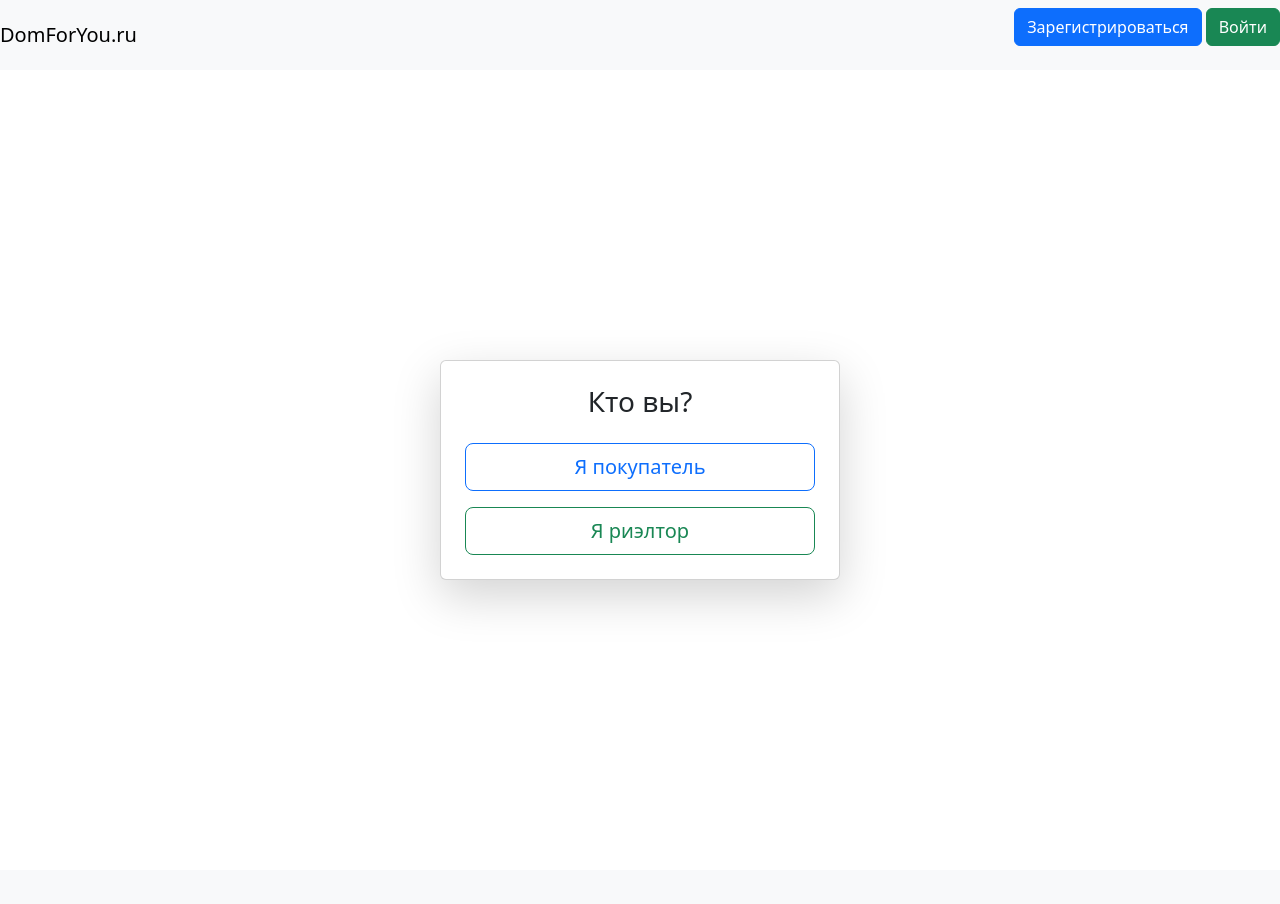
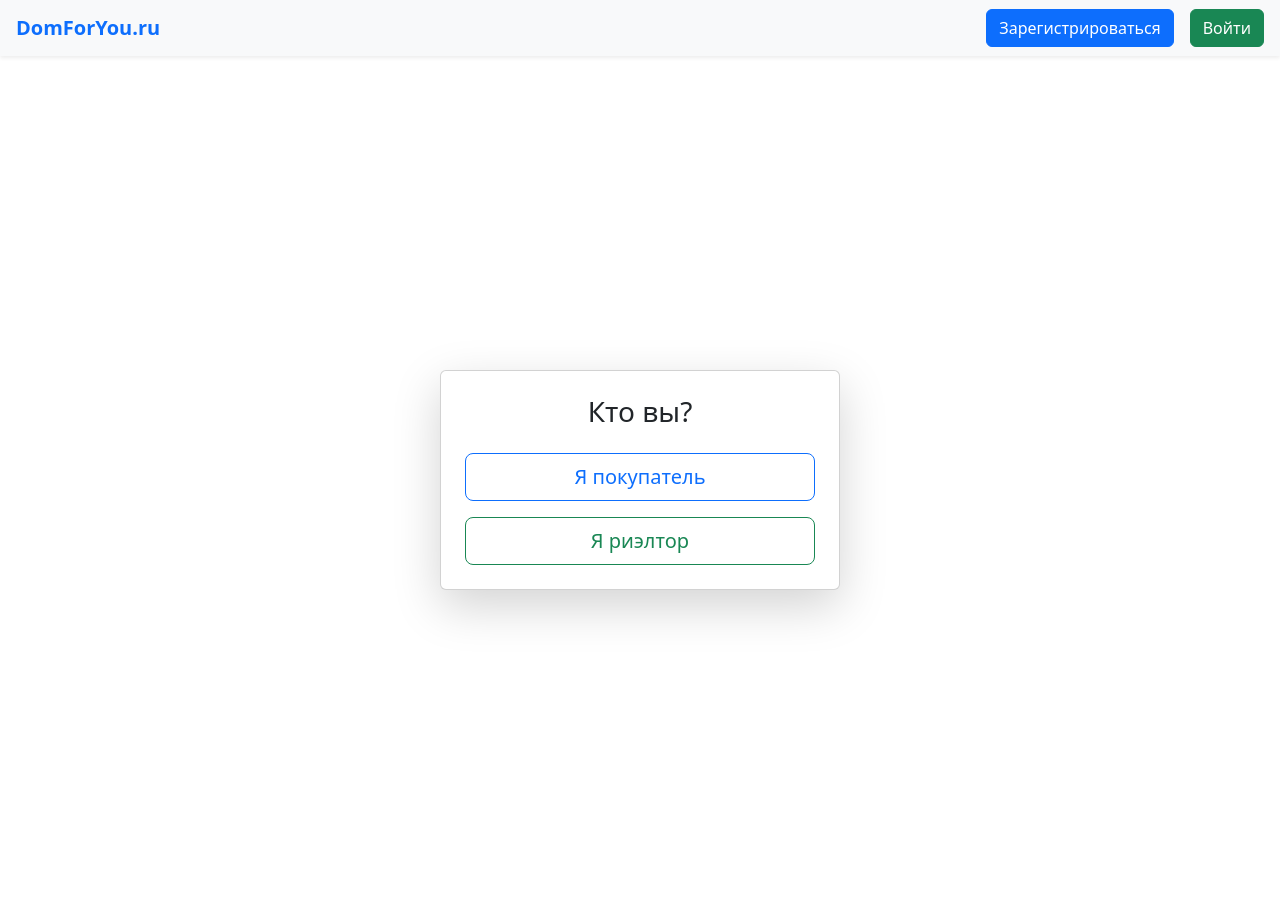
Before and after one commit to pashaa66/ikbfu-1-year-practice, a Flask app: page /register in a window 1280 px wide. Before the commit the page ends 602 px from the top, so only its background shows below. Run offline with Flask 3, Linux system fonts and the light colour scheme.

Commit message:
Updated base template Added template for announcements page, styele.css file for styles Removed field in user model

```diff
--- a/data/users.py
+++ b/data/users.py
@@ -19,7 +19,6 @@ class User(SqlAlchemyBase, UserMixin, SerializerMixin):
     phone_number = sqlalchemy.Column(sqlalchemy.
                                      String, unique=True, nullable=True)
     experience = sqlalchemy.Column(sqlalchemy.Integer, nullable=True)
-    # deals = sqlalchemy.Column(sqlalchemy.Integer, nullable=True)
     role = sqlalchemy.Column(sqlalchemy.String, nullable=True)
     profile_picture = sqlalchemy.Column(sqlalchemy.String, nullable=True)
     hashed_password = sqlalchemy.Column(sqlalchemy.String, nullable=True)
--- /dev/null
+++ b/static/css/style.css
@@ -0,0 +1,11 @@
+.navbar-brand img {
+    border-radius: 50%;
+    object-fit: cover;
+}
+
+.avatar-sm {
+    width: 40px;
+    height: 40px;
+    border-radius: 50%;
+    object-fit: cover;
+}
--- a/templates/base.html
+++ b/templates/base.html
@@ -1,30 +1,45 @@
 <!doctype html>
-<html lang="en">
+<html lang="ru">
 <head>
     <meta charset="utf-8">
-    <meta name="viewport" content="width=device-width, initial-scale=1, shrink-to-fit=no">
-    <link href="https://cdn.jsdelivr.net/npm/bootstrap@5.3.3/dist/css/bootstrap.min.css" rel="stylesheet"
-          integrity="sha384-QWTKZyjpPEjISv5WaRU9OFeRpok6YctnYmDr5pNlyT2bRjXh0JMhjY6hW+ALEwIH" crossorigin="anonymous">
-    <script src="https://cdn.jsdelivr.net/npm/bootstrap@5.3.3/dist/js/bootstrap.bundle.min.js"
-            integrity="sha384-YvpcrYf0tY3lHB60NNkmXc5s9fDVZLESaAA55NDzOxhy9GkcIdslK1eN7N6jIeHz"
-            crossorigin="anonymous"></script>
-    <title>{{title}}</title>
+    <meta name="viewport" content="width=device-width, initial-scale=1">
+    <title>{{ title }}</title>
+    <link href="https://cdn.jsdelivr.net/npm/bootstrap@5.3.7/dist/css/bootstrap.min.css" rel="stylesheet"
+    integrity="sha384-LN+7fdVzj6u52u30Kp6M/trliBMCMKTyK833zpbD+pXdCLuTusPj697FH4R/5mcr" crossorigin="anonymous">
+    <script src="https://cdn.jsdelivr.net/npm/bootstrap@5.3.7/dist/js/bootstrap.bundle.min.js"
+    integrity="sha384-ndDqU0Gzau9qJ1lfW4pNLlhNTkCfHzAVBReH9diLvGRem5+R9g2FzA8ZGN954O5Q" crossorigin="anonymous"></script>
+    <link rel="stylesheet" href="{{ url_for("static", filename="css/style.css") }}">
 </head>
 <body>
 <header>
-    <nav class="navbar navbar-light bg-light" style="background-color: #438de0;">
-        <a class="navbar-brand" href="/">DomForYou.ru</a>
-        {% if current_user.is_authenticated %}
-            <a class="navbar-brand" href="/logout">{{ current_user.name }}</a>
-        {% else %}
-            <p>
-                <a class="btn btn-primary " href="/register">Зарегистрироваться</a>
+    <nav class="navbar navbar-expand-lg navbar-light bg-light px-3 shadow-sm">
+        <a class="navbar-brand fw-bold text-primary" href="/">DomForYou.ru</a>
+        <div class="ms-auto d-flex align-items-center gap-3">
+            {% if current_user.is_authenticated %}
+                {% if current_user.role == "realtor" %}
+                    <a href="/profile/{{ current_user.id }}" class="text-decoration-none text-dark d-flex align-items-center">
+                        {% if current_user.profile_picture %}
+                            <img src="{{ url_for('static', filename='img/realtor/' ~ current_user.profile_picture) }}"
+                                 alt="Аватар" class="avatar-sm">
+                        {% else %}
+                            <img src="{{ url_for('static', filename='img/default_avatar.png') }}"
+                                 alt="Аватар" class="avatar-sm">
+                        {% endif %}
+                        <span class="ms-2">{{ current_user.name }}</span>
+                    </a>
+                {% else %}
+                    <span class="text-dark">{{ current_user.name }}</span>
+                {% endif %}
+                <a class="btn btn-outline-danger" href="/logout">Выйти</a>
+            {% else %}
+                <a class="btn btn-primary" href="/register">Зарегистрироваться</a>
                 <a class="btn btn-success" href="/login">Войти</a>
-            </p>
-        {% endif %}
+            {% endif %}
+        </div>
     </nav>
 </header>
-<main role="main" class="container">
+
+<main role="main" class="container py-4">
     {% block content %}{% endblock %}
 </main>
 </body>
--- /dev/null
+++ b/templates/index.html
@@ -0,0 +1,4 @@
+{% extends "base.html" %}
+{% block content %}
+<h1>Объявления</h1>
+{% endblock %}
```
Also changed, not shown: static/img/default_avatar.png (added).
